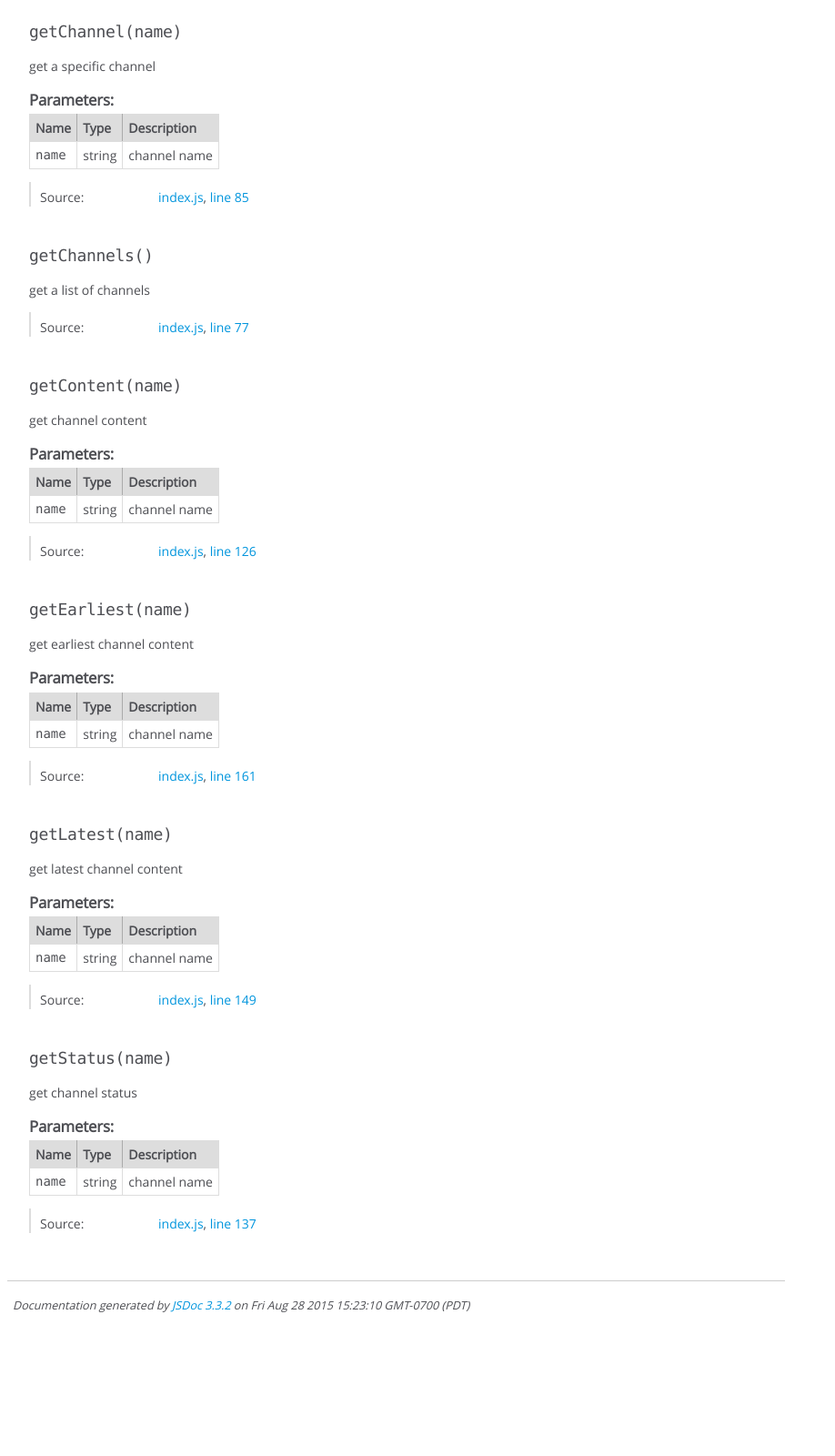
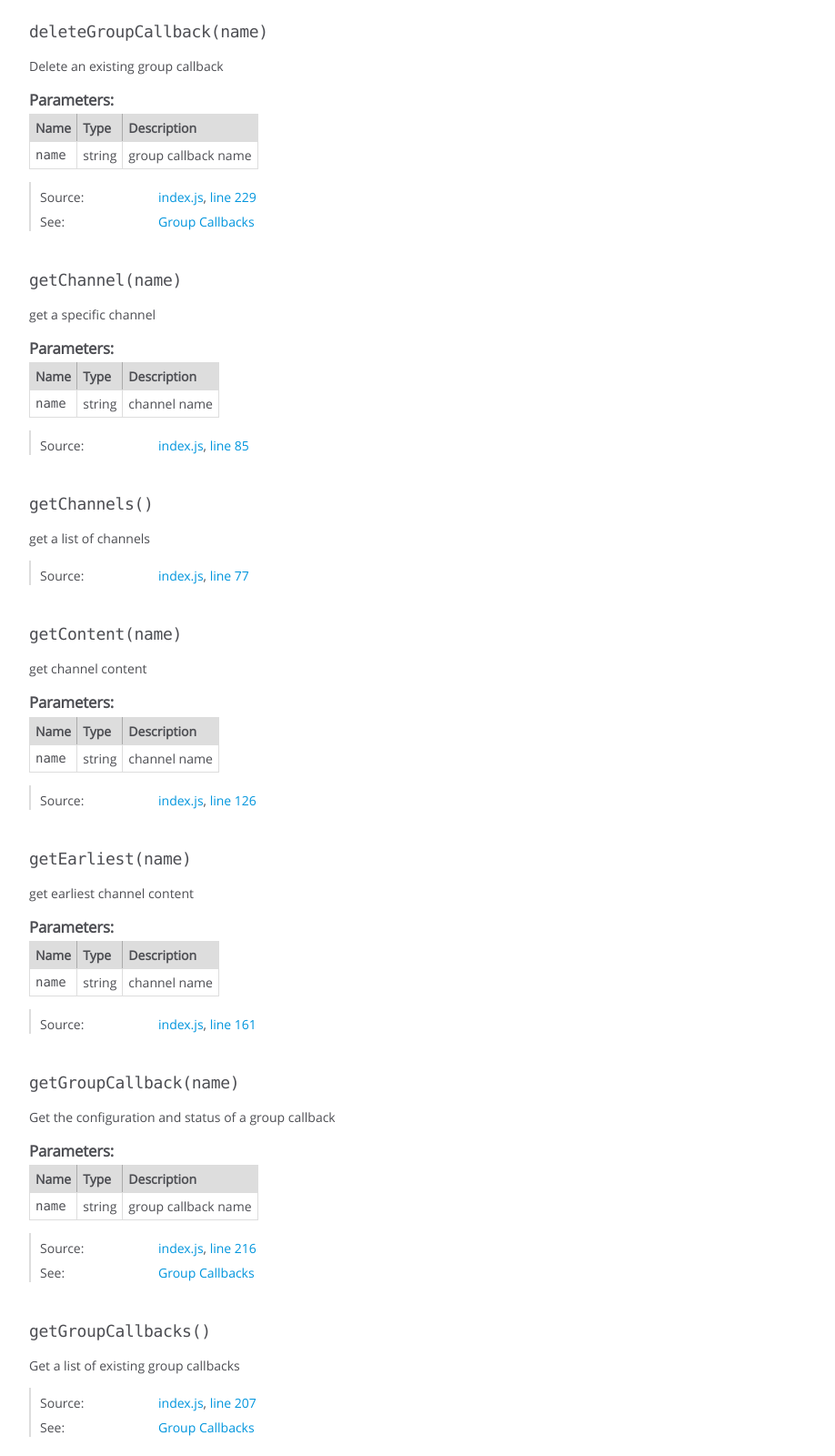
Before and after one commit to flightstats/node-datahub, a website: page docs/Datahub.html in a window 1280 px wide. Shown: the part 1560-3160 px from the top of the page at 91% size, without its empty margins (0-918 px from the left). Before the commit the page ends 3019 px from the top, so only its background shows below. Drawn offline with Linux system fonts and the light colour scheme.

Commit message:
group callback docs

```diff
--- a/docs/Datahub.html
+++ b/docs/Datahub.html
@@ -835,6 +835,144 @@
 
 
 
+    <h4 class="name" id="deleteGroupCallback"><span class="type-signature"></span>deleteGroupCallback<span class="signature">(name)</span><span class="type-signature"></span></h4>
+
+
+
+
+
+<div class="description">
+    Delete an existing group callback
+</div>
+
+
+
+
+
+
+
+
+
+    <h5>Parameters:</h5>
+
+
+<table class="params">
+    <thead>
+    <tr>
+
+        <th>Name</th>
+
+
+        <th>Type</th>
+
+
+
+
+
+        <th class="last">Description</th>
+    </tr>
+    </thead>
+
+    <tbody>
+
+
+        <tr>
+
+                <td class="name"><code>name</code></td>
+
+
+            <td class="type">
+
+
+<span class="param-type">string</span>
+
+
+
+            </td>
+
+
+
+
+
+            <td class="description last">group callback name</td>
+        </tr>
+
+
+    </tbody>
+</table>
+
+
+
+
+
+
+<dl class="details">
+
+
+
+
+
+
+
+
+
+
+
+
+
+
+
+
+
+
+
+
+
+
+
+
+
+
+    <dt class="tag-source">Source:</dt>
+    <dd class="tag-source"><ul class="dummy"><li>
+        <a href="index.js.html">index.js</a>, <a href="index.js.html#line229">line 229</a>
+    </li></ul></dd>
+
+
+
+
+
+    <dt class="tag-see">See:</dt>
+    <dd class="tag-see">
+        <ul>
+            <li><a href="https://github.com/flightstats/hub#group-callback">Group Callbacks</a></li>
+        </ul>
+    </dd>
+
+
+
+</dl>
+
+
+
+
+
+
+
+
+
+
+
+
+
+
+
+
+
+
+
+
+
     <h4 class="name" id="getChannel"><span class="type-signature"></span>getChannel<span class="signature">(name)</span><span class="type-signature"></span></h4>
 
 
@@ -1310,6 +1448,233 @@
 
 
 
+    <h4 class="name" id="getGroupCallback"><span class="type-signature"></span>getGroupCallback<span class="signature">(name)</span><span class="type-signature"></span></h4>
+
+
+
+
+
+<div class="description">
+    Get the configuration and status of a group callback
+</div>
+
+
+
+
+
+
+
+
+
+    <h5>Parameters:</h5>
+
+
+<table class="params">
+    <thead>
+    <tr>
+
+        <th>Name</th>
+
+
+        <th>Type</th>
+
+
+
+
+
+        <th class="last">Description</th>
+    </tr>
+    </thead>
+
+    <tbody>
+
+
+        <tr>
+
+                <td class="name"><code>name</code></td>
+
+
+            <td class="type">
+
+
+<span class="param-type">string</span>
+
+
+
+            </td>
+
+
+
+
+
+            <td class="description last">group callback name</td>
+        </tr>
+
+
+    </tbody>
+</table>
+
+
+
+
+
+
+<dl class="details">
+
+
+
+
+
+
+
+
+
+
+
+
+
+
+
+
+
+
+
+
+
+
+
+
+
+
+    <dt class="tag-source">Source:</dt>
+    <dd class="tag-source"><ul class="dummy"><li>
+        <a href="index.js.html">index.js</a>, <a href="index.js.html#line216">line 216</a>
+    </li></ul></dd>
+
+
+
+
+
+    <dt class="tag-see">See:</dt>
+    <dd class="tag-see">
+        <ul>
+            <li><a href="https://github.com/flightstats/hub#group-callback">Group Callbacks</a></li>
+        </ul>
+    </dd>
+
+
+
+</dl>
+
+
+
+
+
+
+
+
+
+
+
+
+
+
+
+
+
+
+
+
+
+    <h4 class="name" id="getGroupCallbacks"><span class="type-signature"></span>getGroupCallbacks<span class="signature">()</span><span class="type-signature"></span></h4>
+
+
+
+
+
+<div class="description">
+    Get a list of existing group callbacks
+</div>
+
+
+
+
+
+
+
+
+
+
+
+
+
+<dl class="details">
+
+
+
+
+
+
+
+
+
+
+
+
+
+
+
+
+
+
+
+
+
+
+
+
+
+
+    <dt class="tag-source">Source:</dt>
+    <dd class="tag-source"><ul class="dummy"><li>
+        <a href="index.js.html">index.js</a>, <a href="index.js.html#line207">line 207</a>
+    </li></ul></dd>
+
+
+
+
+
+    <dt class="tag-see">See:</dt>
+    <dd class="tag-see">
+        <ul>
+            <li><a href="https://github.com/flightstats/hub#group-callback">Group Callbacks</a></li>
+        </ul>
+    </dd>
+
+
+
+</dl>
+
+
+
+
+
+
+
+
+
+
+
+
+
+
+
+
+
+
+
+
+
     <h4 class="name" id="getLatest"><span class="type-signature"></span>getLatest<span class="signature">(name)</span><span class="type-signature"></span></h4>
 
 
@@ -1589,7 +1954,7 @@
 <br class="clear">
 
 <footer>
-    Documentation generated by <a href="https://github.com/jsdoc3/jsdoc">JSDoc 3.3.2</a> on Fri Aug 28 2015 15:23:10 GMT-0700 (PDT)
+    Documentation generated by <a href="https://github.com/jsdoc3/jsdoc">JSDoc 3.3.2</a> on Sat Aug 29 2015 11:01:08 GMT-0700 (PDT)
 </footer>
 
 <script> prettyPrint(); </script>
```
Also changed, not shown: docs/index.html (+1 -1 lines), docs/index.js.html (+16 -2 lines), index.js (+15 -1 lines).
